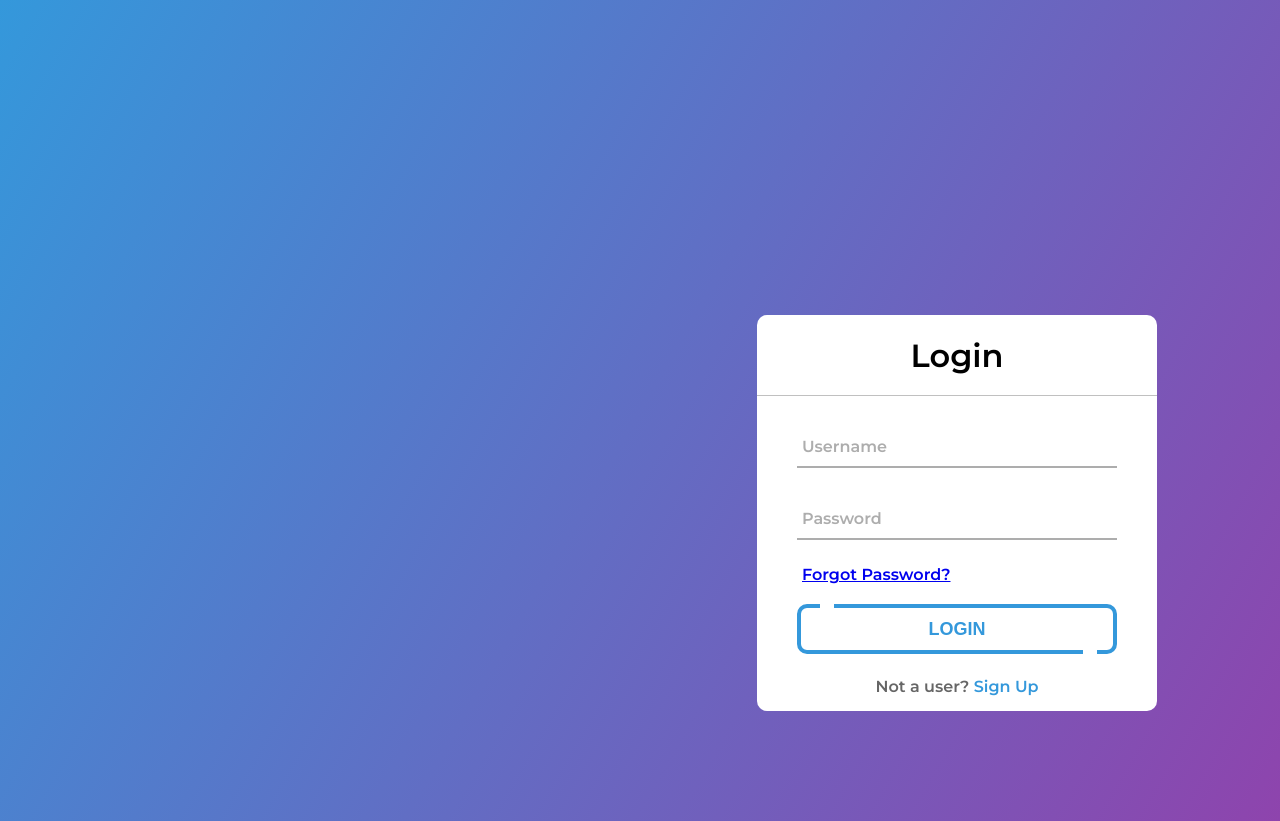
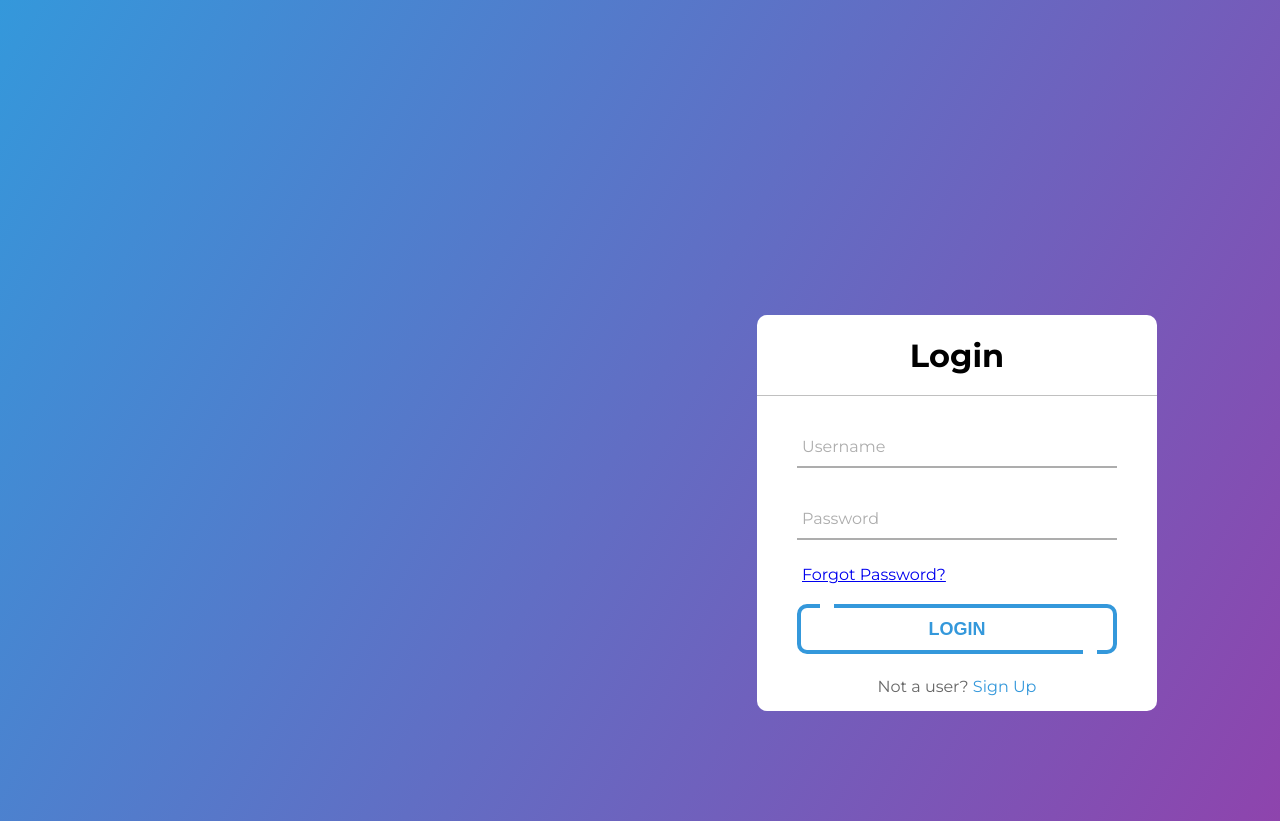
Before and after one commit to LearningCoder255/Login-Page, a plain HTML site: page index(only html).html in a window 1280 px wide. Drawn offline with Linux system fonts and the light colour scheme.

Commit message:
Update index(only html).html

```diff
--- a/index(only html).html
+++ b/index(only html).html
@@ -5,7 +5,7 @@
     <meta charset="UTF-8">
     <meta name="viewport" content="width=device-width, initial-scale=1.0">
     <title>Login</title>
-    <link href="https://fonts.googleapis.com/css2?family=Montserrat:wght@600&display=swap" rel="stylesheet">
+    <link href="https://fonts.googleapis.com/css2?family=Montserrat:ital,wght@0,100;0,200;0,300;0,400;0,500;0,600;0,700;0,800;0,900;1,100;1,200;1,300;1,400;1,500;1,600;1,700;1,800;1,900&display=swap" rel="stylesheet">
     <style>body {
         margin: 0;
         padding: 0;
```
